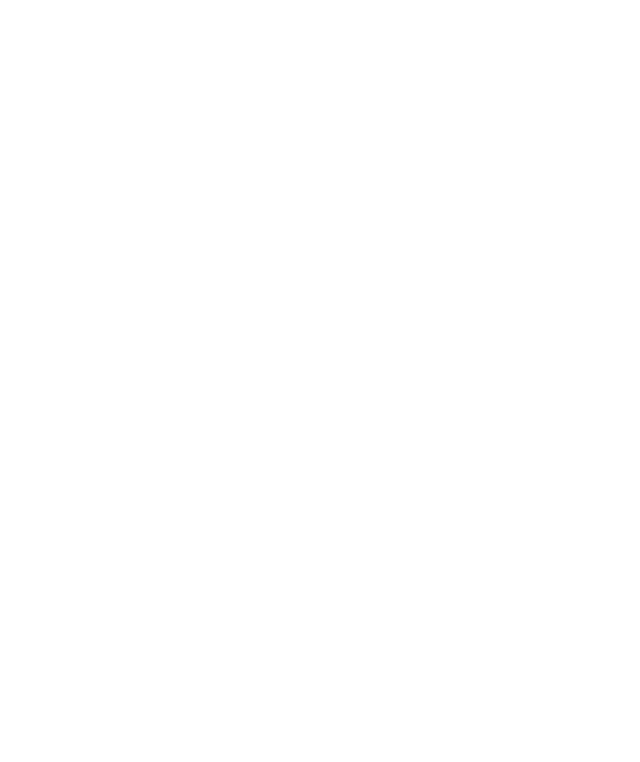
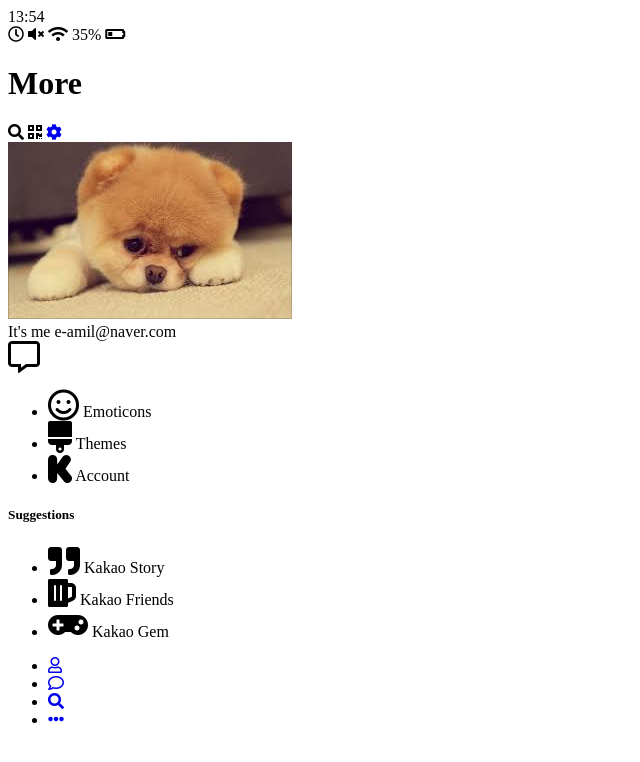
Before and after one commit to zldzhd99/kakao-clone-v2, a plain HTML site: page more.html in a window 1280 px wide. Shown: the whole page, without its empty margins (0-640 px from the left). Drawn offline with Linux system fonts and the light colour scheme.

Commit message:
done html

```diff
--- /dev/null
+++ b/chat.html
@@ -0,0 +1,92 @@
+<!DOCTYPE html>
+<html lang="en">
+
+<head>
+  <meta charset="UTF-8" />
+  <meta name="viewport" content="width=device-width, initial-scale=1.0" />
+  <meta http-equiv="X-UA-Compatible" content="ie=edge" />
+  <link rel="stylesheet" href="https://use.fontawesome.com/releases/v5.12.0/css/all.css"
+    integrity="sha384-REHJTs1r2ErKBuJB0fCK99gCYsVjwxHrSU0N7I1zl9vZbggVJXRMsv/sLlOAGb4M" crossorigin="anonymous" />
+  <title>Chat | kakako-clone</title>
+</head>
+
+<body>
+  <div class="status-bar">
+    <div class="status-bar__column">
+      <span class="status-bar__clock">13:54</span>
+    </div>
+    <div class="status-bar__column">
+      <i class="far fa-clock"></i>
+      <i class="fas fa-volume-mute"></i>
+      <i class="fas fa-wifi"></i>
+      <span class="battery">35%</span>
+      <i class="fas fa-battery-quarter"></i>
+    </div>
+  </div>
+  <header class="header">
+    <div class="header__header-column">
+      <div class="header__back-btn">
+        <a href="index.html" class="header__back-btn">
+          <i class="fas fa-arrow-left fa-2x"></i>
+        </a>
+      </div>
+      <h1 class="header__title">Best Friend</h1>
+    </div>
+    <div class="header__header-column">
+      <span class="header__icon">
+        <i class="fas fa-search"></i>
+      </span>
+      <span class="header__icon">
+        <i class="fas fa-bars"></i>
+      </span>
+    </div>
+  </header>
+  <main class="chat">
+    <ul class="chat__messages">
+      <span class="chat__timestamp">
+        Friday, january 111, 2019
+      </span>
+      <li class="incoming-message message">
+        <img src="images/img.jpg" class="g-avater message__avatar" />
+        <div class="message__content">
+          <span class="message__author">
+            best friend
+          </span>
+          <div class="message__bubble">
+            Congrats i like you
+          </div>
+        </div>
+        <span class="message__timestamp">
+          15:19
+        </span>
+      </li>
+      <li class="incoming-message message">
+        <span class="message__timestamp">
+          15:19
+        </span>
+        <div class="message__bubble">
+          MEtoo
+
+        </div>
+      </li>
+    </ul>
+  </main>
+  <div class="chat__write">
+    <div class="chat__write-cloumn">
+      <i class="far fa-plus-square"></i>
+    </div>
+    <div class="chat__write-cloumn">
+      <input type="text" placeholder="Send message" class="chat__write-input">
+    </div>
+    <div class="chat__write-cloumn">
+      <span class="chat__write-icon">
+        <i class="far fa-smile-wink"></i>
+      </span>
+      <span class="chat__write-icon">
+        <i class="fas fa-microphone"></i>
+      </span>
+    </div>
+  </div>
+</body>
+
+</html>
--- a/more.html
+++ b/more.html
@@ -0,0 +1,132 @@
+<!DOCTYPE html>
+<html lang="en">
+  <head>
+    <meta charset="UTF-8" />
+    <meta name="viewport" content="width=device-width, initial-scale=1.0" />
+    <meta http-equiv="X-UA-Compatible" content="ie=edge" />
+    <link
+      rel="stylesheet"
+      href="https://use.fontawesome.com/releases/v5.12.0/css/all.css"
+      integrity="sha384-REHJTs1r2ErKBuJB0fCK99gCYsVjwxHrSU0N7I1zl9vZbggVJXRMsv/sLlOAGb4M"
+      crossorigin="anonymous"
+    />
+    <title>More | kakako-clone</title>
+  </head>
+  <body>
+    <div class="status-bar">
+      <div class="status-bar__column">
+        <span class="status-bar__clock">13:54</span>
+      </div>
+      <div class="status-bar__column">
+        <i class="far fa-clock"></i>
+        <i class="fas fa-volume-mute"></i>
+        <i class="fas fa-wifi"></i>
+        <span class="battery">35%</span>
+        <i class="fas fa-battery-quarter"></i>
+      </div>
+    </div>
+    <header class="header">
+      <div class="header__header-column">
+        <h1 class="header__title">More</h1>
+      </div>
+      <div class="header__header-column">
+        <span class="header__icon">
+          <i class="fas fa-search"></i>
+        </span>
+        <span class="header__icon">
+          <i class="fas fa-qrcode"></i>
+        </span>
+        <span class="header__icon">
+          <a href="settings.html">
+            <i class="fas fa-cog"></i>
+          </a>
+        </span>
+      </div>
+    </header>
+    <main class="more">
+      <header class="more__header">
+        <div class="more__friend friend--lg">
+          <div class="friend__column">
+            <img src="images/img.jpg" class="g-avatar friend__avatar" />
+            <div class="friend__content">
+              <span class="friend__name">It's me</span>
+              <span class="friend__status">e-amil@naver.com</span>
+            </div>
+          </div>
+          <div class="friend__column">
+            <div class="friend__now-listenning">
+              <i class="far fa-comment-alt fa-2x"></i>
+            </div>
+          </div>
+        </div>
+        <ul class="more__btn-list">
+          <li class="more__btn">
+            <span class="more_btn-icon">
+              <i class="far fa-smile fa-2x"></i>
+            </span>
+            <span class="more__btn-title">Emoticons</span>
+          </li>
+          <li class="more__btn">
+            <span class="more_btn-icon">
+              <i class="fas fa-brush fa-2x"></i>
+            </span>
+            <span class="more__btn-title">Themes</span>
+          </li>
+          <li class="more__btn">
+            <span class="more_btn-icon">
+              <i class="fab fa-kickstarter-k fa-2x"></i>
+            </span>
+            <span class="more__btn-title">Account</span>
+          </li>
+        </ul>
+      </header>
+      <section class="more__suggestions">
+        <h5 class="more_title">Suggestions</h5>
+        <ul class="more__suggestions-list">
+          <li class="more__suggestion suggestion">
+            <span class="suggestion__icon">
+              <i class="fas fa-quote-right fa-2x"> </i>
+            </span>
+            <span class="suggestion__title">Kakao Story</span>
+          </li>
+          <li class="more__suggestion suggestion">
+            <span class="suggestion__icon">
+              <i class="fas fa-beer fa-2x"></i>
+            </span>
+            <span class="suggestion__title">Kakao Friends</span>
+          </li>
+          <li class="more__suggestion suggestion">
+            <span class="suggestion__icon">
+              <i class="fas fa-gamepad fa-2x"></i>
+            </span>
+            <span class="suggestion__title">Kakao Gem</span>
+          </li>
+        </ul>
+      </section>
+    </main>
+    <nav class="nav">
+      <ul class="nav__list">
+        <li class="nav_list-item">
+          <a href="friends.html" class="nav__list-link"
+            ><i class="far fa-user"></i
+          ></a>
+        </li>
+        <li class="nav_list-item">
+          <a href="index.html" class="nav__list-link"
+            ><i class="far fa-comment"></i
+          ></a>
+        </li>
+        <li class="nav_list-item">
+          <a href="find.html" class="nav__list-link"
+            ><i class="fas fa-search"></i
+          ></a>
+        </li>
+        <li class="nav_list-item">
+          <a href="more.html" class="nav__list-link"
+            ><i class="fas fa-ellipsis-h"></i
+          ></a>
+        </li>
+      </ul>
+    </nav>
+  </body>
+</html>
```
Also changed, not shown: find.html (+109 -9 lines), friends.html (+110 -0 lines), index.html (+73 -2 lines), settings.html (added, +68 -0 lines), images/img.jpg (added), setting.html (deleted).
